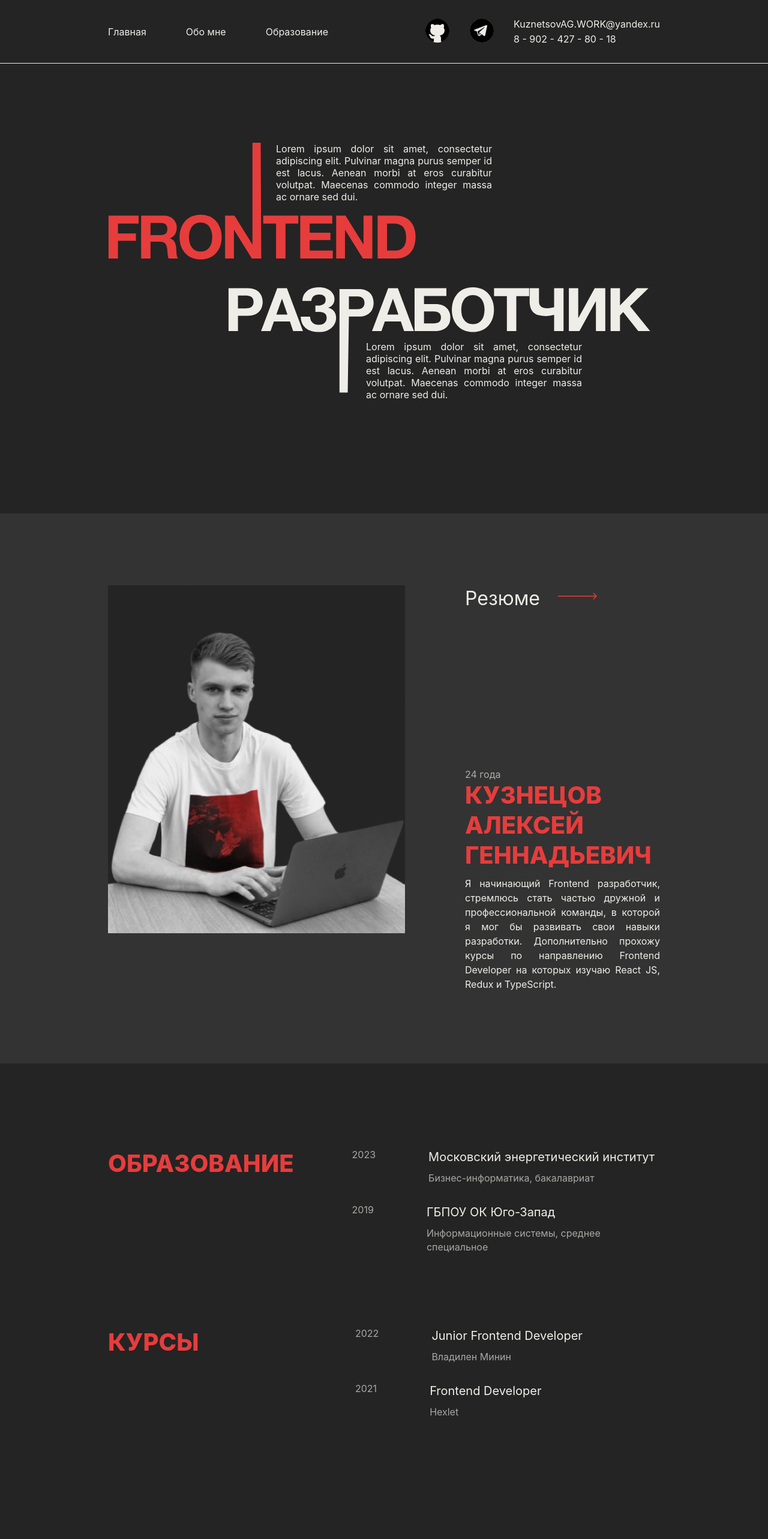
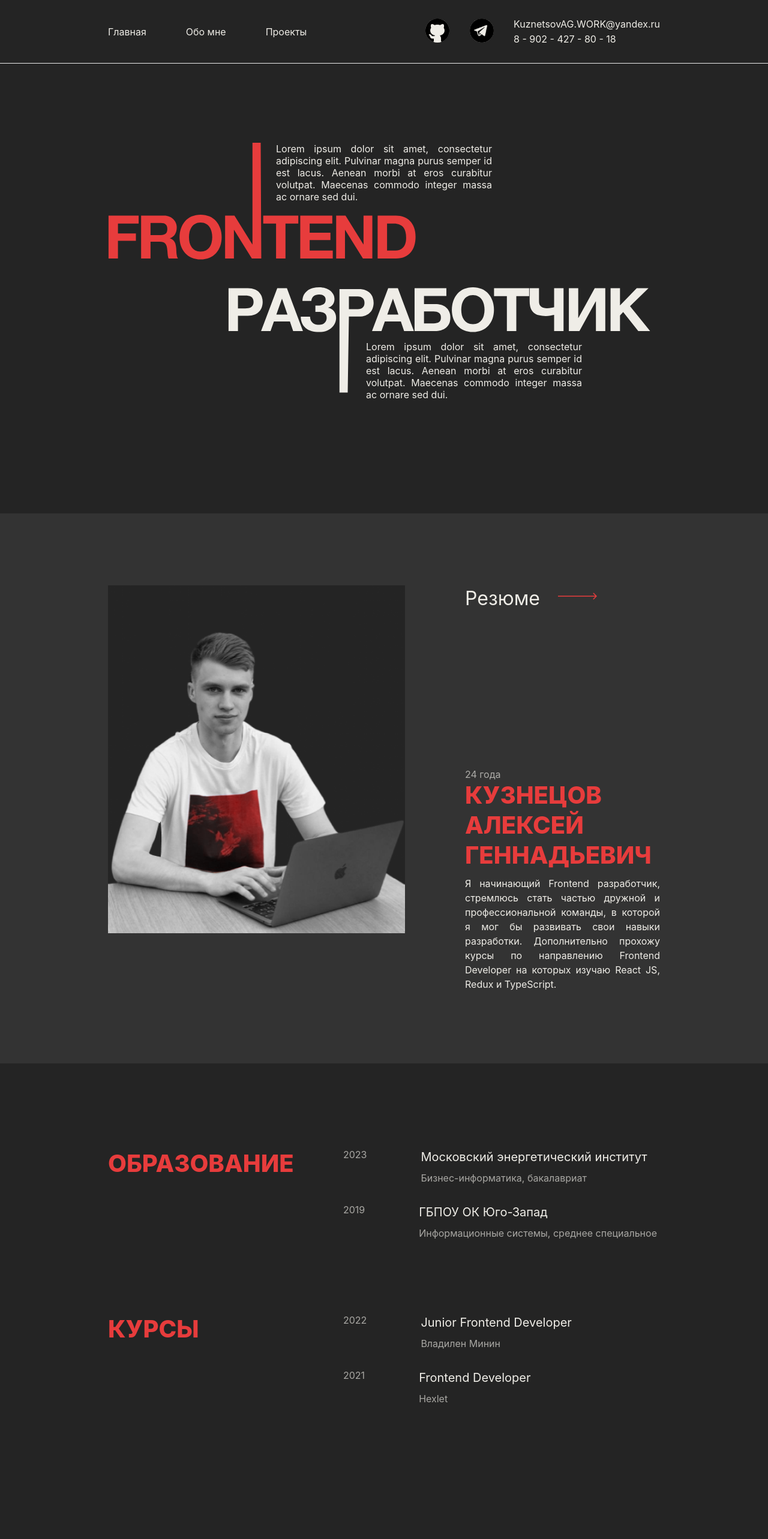
Before and after one commit to KuznetsovAG/Portfolio-app, a React (Create React App) app: page / in a window 1280 px wide. Shown: the top 2566 px of the page at 60% size. Built offline with nearby package versions, Linux system fonts and the light colour scheme.

Commit message:
adding scroll menu

```diff
--- a/src/components/About.jsx
+++ b/src/components/About.jsx
@@ -2,7 +2,7 @@ import React from "react";
 import { arrow, alex } from "../images";
 const About = () => {
   return (
-    <div className="about__page">
+    <div className="about__page" id="section-1">
       <div className="about__container _container">
         <img src={alex} alt="alex" className="about__photo" />
         <div className="about__summary">
--- a/src/components/Header.jsx
+++ b/src/components/Header.jsx
@@ -2,14 +2,32 @@ import React from "react";
 import { github, telegram } from "../images";
 
 const Header = () => {
+  const handleAboutScroll = () => {
+    const aboutPage = document.getElementById("section-1");
+    if (aboutPage) {
+      aboutPage.scrollIntoView({ behavior: "smooth" });
+    }
+  };
+
+  const handleProjectScroll = () => {
+    const projectPage = document.getElementById("section-2");
+    if (projectPage) {
+      projectPage.scrollIntoView({ behavior: "smooth" });
+    }
+  };
+
   return (
     <header className="header">
       <div className="header__container _container">
         <nav class="header__menu menu">
           <ul class="menu__list">
             <li class="menu__item">Главная</li>
-            <li class="menu__item">Обо мне</li>
-            <li class="menu__item">Образование</li>
+            <li class="menu__item" onClick={handleAboutScroll}>
+              Обо мне
+            </li>
+            <li class="menu__item" onClick={handleProjectScroll}>
+              Проекты
+            </li>
           </ul>
         </nav>
         <div className="header__icons">
--- a/src/components/Projects.jsx
+++ b/src/components/Projects.jsx
@@ -2,7 +2,7 @@ import React from "react";
 
 const Projects = () => {
   return (
-    <div className="projects">
+    <div className="projects" id="section-2">
       <div className="projects__container _container">
         <h2 className="projects__header">Проекты</h2>
         <div className="projects__body">
--- a/src/index.css
+++ b/src/index.css
@@ -58,6 +58,9 @@ body {
 
 .menu__item {
   margin-right: 66px;
+}
+.menu__item:hover {
+  cursor: pointer;
 }
 
 .menu__item:last-of-type {
@@ -284,7 +287,7 @@ body {
   line-height: 50px;
   text-transform: uppercase;
   color: #E73C3C;
-  margin-right: 40px;
+  margin-right: 20px;
   width: 372px;
 }
 /*
@@ -307,7 +310,7 @@ body {
   line-height: 20px;
   color: #EFEDE7;
   opacity: 0.65;
-  margin-right: 88px;
+  margin-right: 90px;
 }
 
 .name__title {
@@ -492,8 +495,10 @@ body {
   .education__description {
     flex-direction: column;
   }
+
   .education__title {
     margin-bottom: 30px;
+    width: 100%;
   }
   .projects__container {
     flex-direction: column;
```
